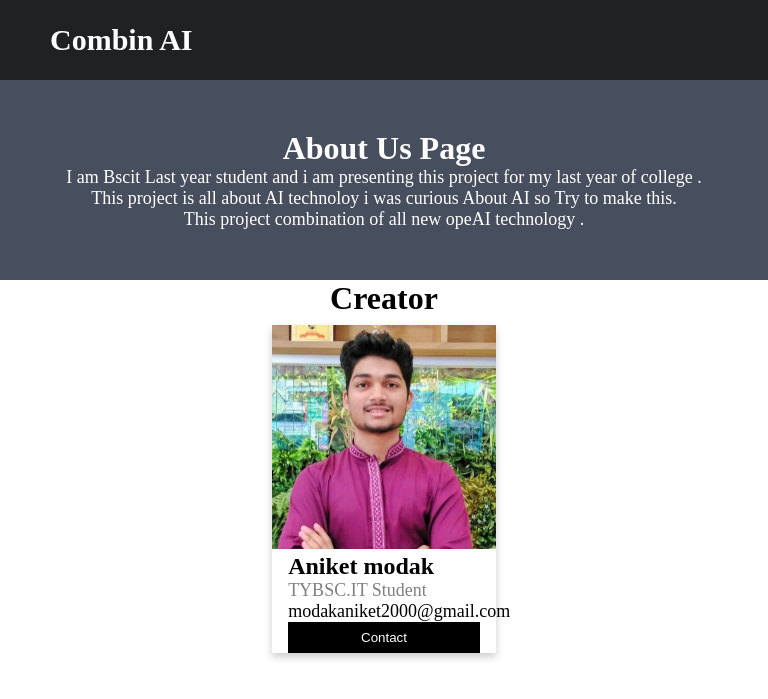
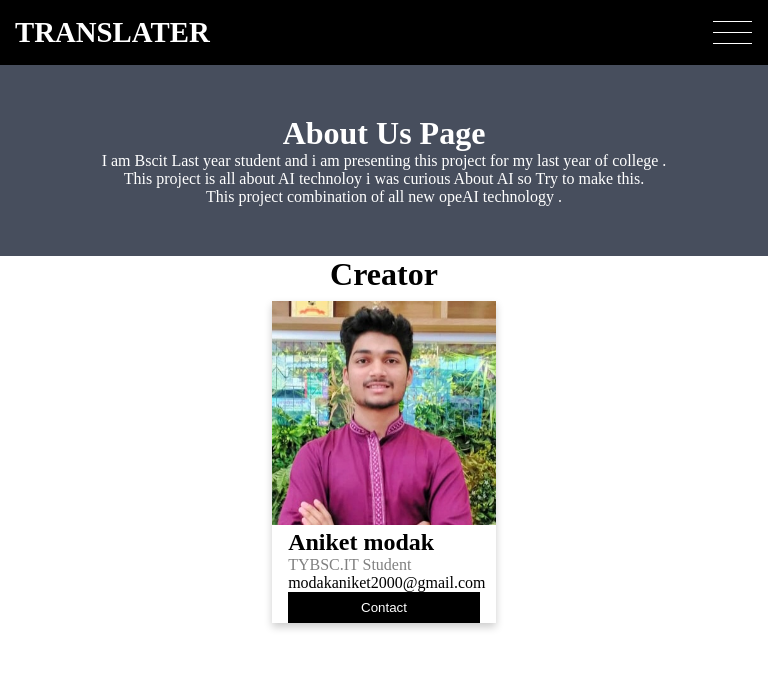
Before and after one commit to AniketRModak/imageGenrator, a Flask app: page /about in a window 768 px wide. Shown: the top 699 px of the page. Run offline with Flask 3, Linux system fonts and the light colour scheme.

Commit message:
add new navbar

```diff
--- a/main.py
+++ b/main.py
@@ -3,7 +3,7 @@
 import openai
 from flask import render_template
 
-openai.api_key = "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"
+openai.api_key = "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"
 
 app = Flask(__name__, template_folder='template')
 
--- a/template/aboutUs.html
+++ b/template/aboutUs.html
@@ -39,7 +39,11 @@
 			.container {
 				padding: 0 16px;
 			}
-
+			.contant {
+				display: flex;
+				justify-content: center;
+				align-items: center;
+			}
 			.container::after,
 			.row::after {
 				content: "";
@@ -73,122 +77,223 @@
 					display: block;
 				}
 			}
-			body {
-				font-family: montserrat;
+
+			/* Navbar section */
+			.container2 {
+				margin-left: 5%;
+				margin-right: 5%;
 			}
-			nav {
-				background: #202123;
-				height: 80px;
+
+			.nav {
 				width: 100%;
+				height: 65px;
+				/* position: fixed; */
+				line-height: 65px;
+				text-align: center;
+				background-color: black;
 			}
-			label.logo {
-				color: white;
-				font-size: 35px;
-				line-height: 80px;
-				padding: 0 100px;
+
+			.nav div.logo {
+				width: 180px;
+				height: 10px;
+				position: absolute;
+			}
+
+			.nav div.logo a {
+				text-decoration: none;
+				color: #fff;
 				font-weight: bold;
-			}
-			nav ul {
-				float: right;
-				margin-right: 20px;
-			}
-			nav ul li {
-				display: inline-block;
-				line-height: 80px;
-				margin: 0 5px;
-			}
-			nav ul li a {
-				color: white;
-				font-size: 17px;
-				padding: 7px 13px;
-				border-radius: 3px;
+				font-size: 1.8em;
 				text-transform: uppercase;
 			}
-			a.active,
-			a:hover {
-				background: #65676a;
-				transition: 0.5s;
+
+			.nav div.logo a:hover {
+				color: #c0c0c0;
 			}
-			.checkbtn {
-				font-size: 30px;
-				color: white;
+
+			.nav div.main_list {
+				width: 600px;
+				height: 65px;
 				float: right;
-				line-height: 80px;
-				margin-right: 40px;
-				cursor: pointer;
+			}
+
+			.nav div.main_list ul {
+				width: 100%;
+				height: 65px;
+				display: flex;
+				list-style: none;
+			}
+
+			.nav div.main_list ul li {
+				width: 120px;
+				height: 65px;
+			}
+
+			.nav div.main_list ul li a {
+				text-decoration: none;
+				color: #fff;
+				line-height: 65px;
+				font-size: larger;
+				text-transform: uppercase;
+			}
+
+			.nav div.main_list ul li a:hover {
+				color: #c0c0c0;
+			}
+
+			.nav div.media_button {
+				width: 40px;
+				height: 40px;
+				background-color: transparent;
+				position: absolute;
+				right: 15px;
+				top: 12px;
 				display: none;
 			}
-			#check {
+
+			.nav div.media_button button.main_media_button {
+				width: 100%;
+				height: 100%;
+				background-color: transparent;
+				outline: 0;
+				border: none;
+				cursor: pointer;
+			}
+
+			.nav div.media_button button.main_media_button span {
+				width: 98%;
+				height: 1px;
+				display: block;
+				background-color: #fff;
+				margin-top: 9px;
+				margin-bottom: 10px;
+			}
+
+			.nav div.media_button button.main_media_button:hover span:nth-of-type(1) {
+				transform: rotateY(180deg);
+				transition: all 0.5s;
+				background-color: #c0c0c0;
+			}
+
+			.nav div.media_button button.main_media_button:hover span:nth-of-type(2) {
+				transform: rotateY(180deg);
+				transition: all 0.4s;
+				background-color: #c0c0c0;
+			}
+
+			.nav div.media_button button.main_media_button:hover span:nth-of-type(3) {
+				transform: rotateY(180deg);
+				transition: all 0.3s;
+				background-color: #c0c0c0;
+			}
+
+			.nav div.media_button button.active span:nth-of-type(1) {
+				transform: rotate3d(0, 0, 1, 45deg);
+				position: absolute;
+				margin: 0;
+			}
+
+			.nav div.media_button button.active span:nth-of-type(2) {
 				display: none;
 			}
-			@media (max-width: 952px) {
-				label.logo {
-					font-size: 30px;
-					padding-left: 50px;
-				}
-				nav ul li a {
-					font-size: 16px;
+
+			.nav div.media_button button.active span:nth-of-type(3) {
+				transform: rotate3d(0, 0, 1, -45deg);
+				position: absolute;
+				margin: 0;
+			}
+
+			.nav div.media_button button.active:hover span:nth-of-type(1) {
+				transform: rotate3d(0, 0, 1, 20deg);
+			}
+
+			.nav div.media_button button.active:hover span:nth-of-type(3) {
+				transform: rotate3d(0, 0, 1, -20deg);
+			}
+
+			/* Home section */
+
+			/* Medai qurey section */
+
+			@media screen and (min-width: 768px) and (max-width: 1024px) {
+				.container2 {
+					margin: 0;
 				}
 			}
-			@media (max-width: 858px) {
-				.checkbtn {
+
+			@media screen and (max-width: 768px) {
+				.container2 {
+					margin: 0;
+				}
+
+				.nav div.logo {
+					margin-left: 15px;
+				}
+
+				.nav div.main_list {
+					width: 100%;
+					margin-top: 65px;
+					height: 0px;
+					overflow: hidden;
+				}
+
+				.nav div.show_list {
+					height: 200px;
+				}
+
+				.nav div.main_list ul {
+					flex-direction: column;
+					width: 100%;
+					height: 200px;
+					top: 80px;
+					right: 0;
+					left: 0;
+				}
+
+				.nav div.main_list ul li {
+					width: 100%;
+					height: 40px;
+					background-color: black;
+				}
+
+				.nav div.main_list ul li a {
+					text-align: center;
+					line-height: 40px;
+					width: 100%;
+					height: 40px;
+					display: table;
+				}
+
+				.nav div.media_button {
 					display: block;
 				}
-				ul {
-					position: fixed;
-					width: 100%;
-					height: 100vh;
-					background: #2c3e50;
-					top: 80px;
-					left: -100%;
-					text-align: center;
-					transition: all 0.5s;
-				}
-				nav ul li {
-					display: block;
-					margin: 50px 0;
-					line-height: 30px;
-				}
-				nav ul li a {
-					font-size: 20px;
-				}
-				a:hover,
-				a.active {
-					background: none;
-					color: #0082e6;
-				}
-				#check:checked ~ ul {
-					left: 0;
-				}
-			}
-			section {
-				background: url(bg1.jpg) no-repeat;
-				background-size: cover;
-				height: calc(100vh - 80px);
-			}
-			.contant {
-				display: flex;
-				align-items: center;
-				justify-content: center;
-			}
-			p {
-				font-size: large;
 			}
 		</style>
 	</head>
 	<body>
-		<nav>
-			<input type="checkbox" id="check" />
-			<label for="check" class="checkbtn">
-				<i class="fas fa-bars"></i>
-			</label>
-			<label class="logo">Combin AI</label>
-			<ul>
-				<li><a class="active" href="http://127.0.0.1:81">Home</a></li>
-				<li><a href="#">Contact</a></li>
-				<li><a href="#">Feedback</a></li>
-			</ul>
+		<nav class="nav">
+			<div class="container2">
+				<div class="logo">
+					<a href="#">Translater</a>
+				</div>
+				<div class="main_list" id="mainListDiv">
+					<ul>
+						<li><a href="/">Home</a></li>
+						<li><a href="#">Project</a></li>
+						<li><a href="#">COntact</a></li>
+						<li><a href="#">About</a></li>
+					</ul>
+				</div>
+				<div class="media_button">
+					<button class="main_media_button" id="mediaButton">
+						<span></span>
+						<span></span>
+						<span></span>
+					</button>
+				</div>
+			</div>
 		</nav>
+
 		<div class="about-section">
 			<h1>About Us Page</h1>
 			<p>
@@ -203,6 +308,7 @@
 		</div>
 
 		<h1 style="text-align: center">Creator</h1>
+
 		<div class="contant">
 			<div class="column">
 				<div class="card">
@@ -217,5 +323,16 @@
 				</div>
 			</div>
 		</div>
+		<script>
+			var mainListDiv = document.getElementById("mainListDiv"),
+				mediaButton = document.getElementById("mediaButton");
+
+			mediaButton.onclick = function () {
+				"use strict";
+
+				mainListDiv.classList.toggle("show_list");
+				mediaButton.classList.toggle("active");
+			};
+		</script>
 	</body>
 </html>
```
Also changed, not shown: static/style.css (+185 -66 lines), template/index.html (+30 -12 lines).
